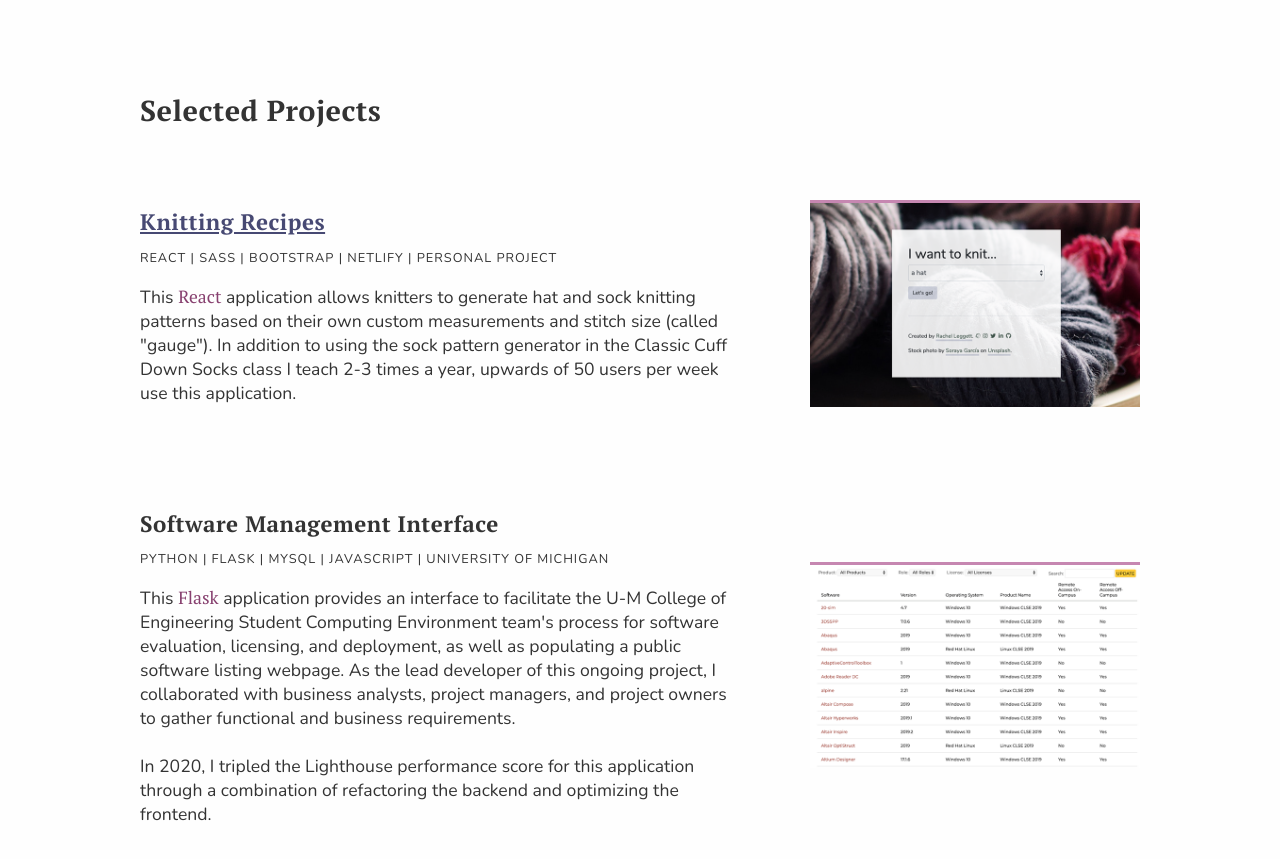
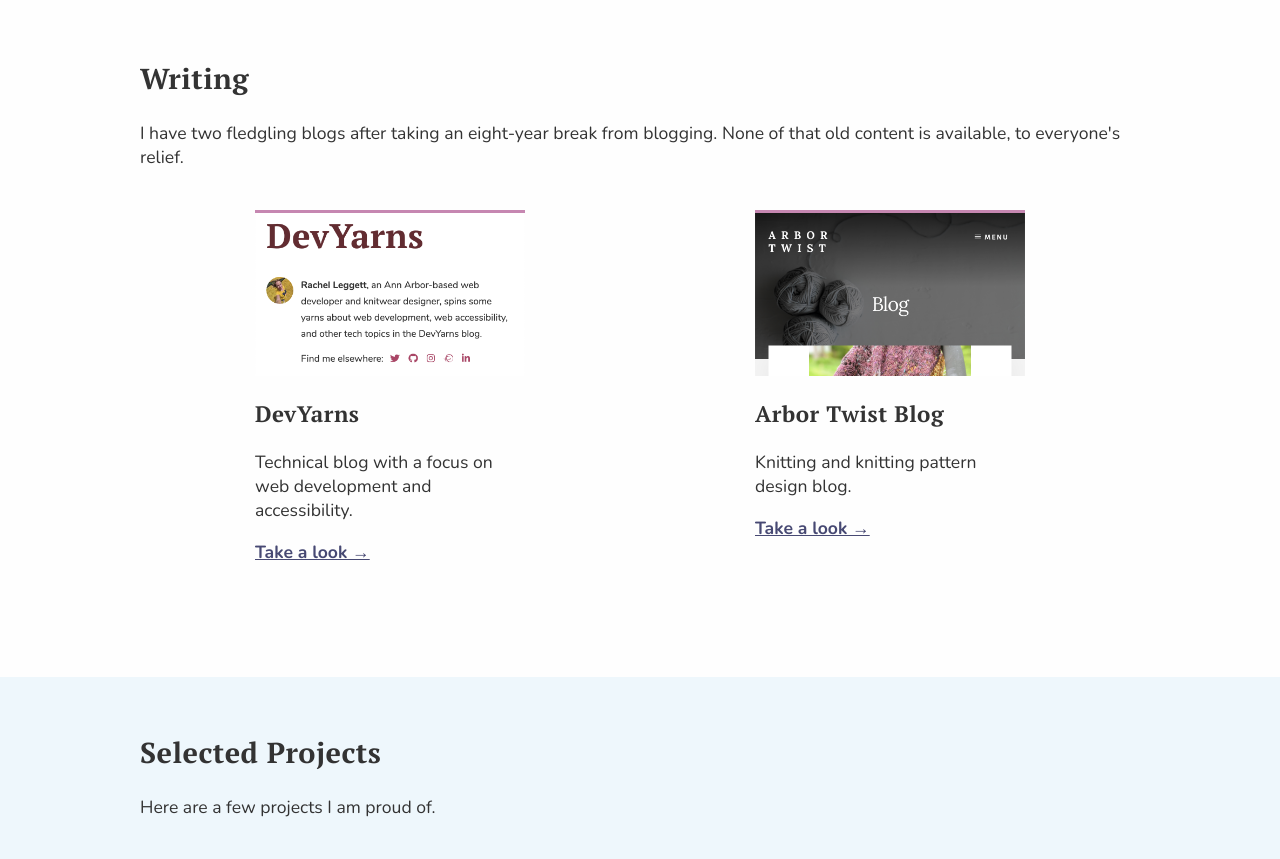
Before and after one commit to rmleg/portfolio, a Gatsby site in the folder v2/: page / in a window 1280 px wide. Shown: the part 1101-1960 px from the top of the page. Built offline with nearby package versions, Linux system fonts and the light colour scheme; Gatsby itself is replaced by a stand-in of ours.

Commit message:
Adds Writing section, styles for vertical card, updates nav to include all new sections

```diff
--- /dev/null
+++ b/v2/src/components/blogs.js
@@ -0,0 +1,35 @@
+import React from "react"
+import VerticalCard from "./verticalcard"
+import "../styles/verticalcards.scss"
+
+const Blogs = props => {
+  return (
+    <div id="blogs" className="white-section">
+      <div className="content">
+        <h2>Writing</h2>
+        <p>
+          I have two fledgling blogs after taking an eight-year break from
+          blogging. None of that old content is available, to everyone's relief.
+        </p>
+        <div className="vertical-card-container">
+          <VerticalCard
+            title="DevYarns"
+            url="https://devyarns.com"
+            description="Technical blog with a focus on web development and accessibility."
+            img={props.images.devYarnsBlog}
+            altText="Screenshot of the DevYarns homepage."
+          />
+          <VerticalCard
+            title="Arbor Twist Blog"
+            url="https://arbortwist.com/blog"
+            description="Knitting and knitting pattern design blog."
+            img={props.images.arborTwistBlog}
+            altText="Screenshot of the Arbor Twist Blog homepage."
+          />
+        </div>
+      </div>
+    </div>
+  )
+}
+
+export default Blogs
--- a/v2/src/components/footer.js
+++ b/v2/src/components/footer.js
@@ -6,6 +6,26 @@ export default () => (
       Want to chat about my work, or just get in touch? Email me at{" "}
       <a href="mailto:leggett.rachel@gmail.com">leggett.rachel@gmail.com</a>.
     </p>
-    <p id="copyright">&copy; Rachel Leggett</p>
+    <p id="copyright">
+      &copy; Rachel Leggett
+      <br />
+      Built with{" "}
+      <a
+        href="https://www.gatsbyjs.org/"
+        target="blank"
+        rel="noopener noreferrer"
+      >
+        Gatsby
+      </a>{" "}
+      and hosted on{" "}
+      <a
+        href="https://www.netlify.com/"
+        target="blank"
+        rel="noopener noreferrer"
+      >
+        Netlify
+      </a>
+      .
+    </p>
   </footer>
 )
--- a/v2/src/components/nav.js
+++ b/v2/src/components/nav.js
@@ -11,11 +11,12 @@ const Nav = props => {
     >
       <a href="#about-me">About</a>
       <a href="#speaking">Speaking</a>
+      <a href="#blogs">Writing</a>
       <a href="#projects">Projects</a>
       <a href="https://devyarns.com" target="_blank" rel="noopener noreferrer">
         Blog
       </a>
-      <Link to="/links">Links</Link>
+      <Link to="/links">External Links</Link>
     </nav>
   )
 }
--- a/v2/src/components/verticalcard.js
+++ b/v2/src/components/verticalcard.js
@@ -1,26 +1,31 @@
 import React from "react"
 import { Link } from "gatsby"
+import Img from "gatsby-image"
 
 const VerticalCard = props => {
-  let title = <h3>{props.title}</h3>
+  let title = props.title
   if (props.link === "true") {
-    title = (
-      <h3>
-        <Link to={props.url}>{props.title}</Link>
-      </h3>
-    )
-  } else if (props.link === "false" && props.url) {
-    title = (
-      <h3>
-        <a href={props.url}>{props.title}</a>
-      </h3>
-    )
+    title = <Link to={props.url}>{props.title}</Link>
+  } else if (
+    (props.link === "false" || props.link === undefined) &&
+    props.url
+  ) {
+    title = <a href={props.url}>{props.title}</a>
   }
   return (
     <div className="vertical-card">
-      {title}
-      <img src={props.img} alt={props.altText} />
+      <Img fluid={props.img} alt={props.altText} />
+      <h3>{title}</h3>
       <p dangerouslySetInnerHTML={{ __html: props.description }} />
+      {props.url ? (
+        <p>
+          <a href={props.url} target="_blank" rel="noopener noreferrer">
+            Take a look &rarr;
+          </a>
+        </p>
+      ) : (
+        ""
+      )}
     </div>
   )
 }
--- a/v2/src/pages/index.js
+++ b/v2/src/pages/index.js
@@ -7,6 +7,7 @@ import About from "../components/about"
 import Speaking from "../components/speaking"
 // import FunProjects from "../components/funProjects"
 import { graphql } from "gatsby"
+import Blogs from "../components/blogs"
 
 export default props => {
   return (
@@ -19,9 +20,17 @@ export default props => {
         <main>
           <About img={props.data.profilePic.childImageSharp.fluid} />
           <Speaking />
+          <Blogs
+            images={{
+              arborTwistBlog: props.data.arborTwistBlog.childImageSharp.fluid,
+              devYarnsBlog: props.data.devYarnsBlog.childImageSharp.fluid,
+            }}
+          />
           {/* <FunProjects /> */}
-          <div id="projects" className="content">
+          <div id="projects" className="blue-section">
+            <div className="content">
               <h2>Selected Projects</h2>
+              <p>Here are a few projects I am proud of.</p>
               <Project
                 title="Knitting Recipes"
                 url="https://knittingrecipes.com"
@@ -69,6 +78,7 @@ export default props => {
                 altText="Screenshot of a WordPress theme."
               />
             </div>
+          </div>
         </main>
         <Footer />
       </div>
@@ -106,5 +116,19 @@ export const pageQuery = graphql`
         }
       }
     }
+    arborTwistBlog: file(relativePath: { eq: "arbortwistblogscreenshot.png" }) {
+      childImageSharp {
+        fluid(maxWidth: 500) {
+          ...GatsbyImageSharpFluid_withWebp
+        }
+      }
+    }
+    devYarnsBlog: file(relativePath: { eq: "devyarnsscreenshot.png" }) {
+      childImageSharp {
+        fluid(maxWidth: 500) {
+          ...GatsbyImageSharpFluid_withWebp
+        }
+      }
+    }
   }
 `
--- a/v2/src/styles/style.scss
+++ b/v2/src/styles/style.scss
@@ -37,6 +37,10 @@ input {
 
 .blue-section {
   background: $blue-bg;
+}
+
+.white-section {
+  margin-top: -2rem;
 }
 
 .content {
@@ -161,8 +165,6 @@ main {
 }
 
 #projects {
-  padding-top: 2rem;
-
   h3 {
     margin-bottom: 0;
   }
@@ -238,7 +240,7 @@ footer {
   display: flex;
   justify-content: space-around;
   padding: 3rem 1rem;
-  background: $blue-bg;
+  /* background: $blue-bg; */
   /* margin-left: -1rem;
   margin-right: -1rem;
   background: $blue-bg; */
--- a/v2/src/styles/funprojects.scss
+++ b/v2/src/styles/verticalcards.scss
@@ -1,6 +1,6 @@
 @import "variables";
 
-#fun-projects-container {
+.vertical-card-container {
   display: flex;
   flex-flow: row wrap;
   justify-content: space-around;
@@ -9,9 +9,16 @@
 
 .vertical-card {
   flex-basis: 27%;
+  padding-top: 1.5rem;
 
   img {
     max-width: 100%;
+    border-top: 3px solid $accent-color;
+  }
+
+  h3 a {
+    text-decoration: none;
+    color: #333;
   }
 }
 
```
Also changed, not shown: v2/src/images/arbortwistblogscreenshot.png (added), v2/src/images/devyarnsscreenshot.png (added). Lines whose indentation alone changed are shown as unchanged.
